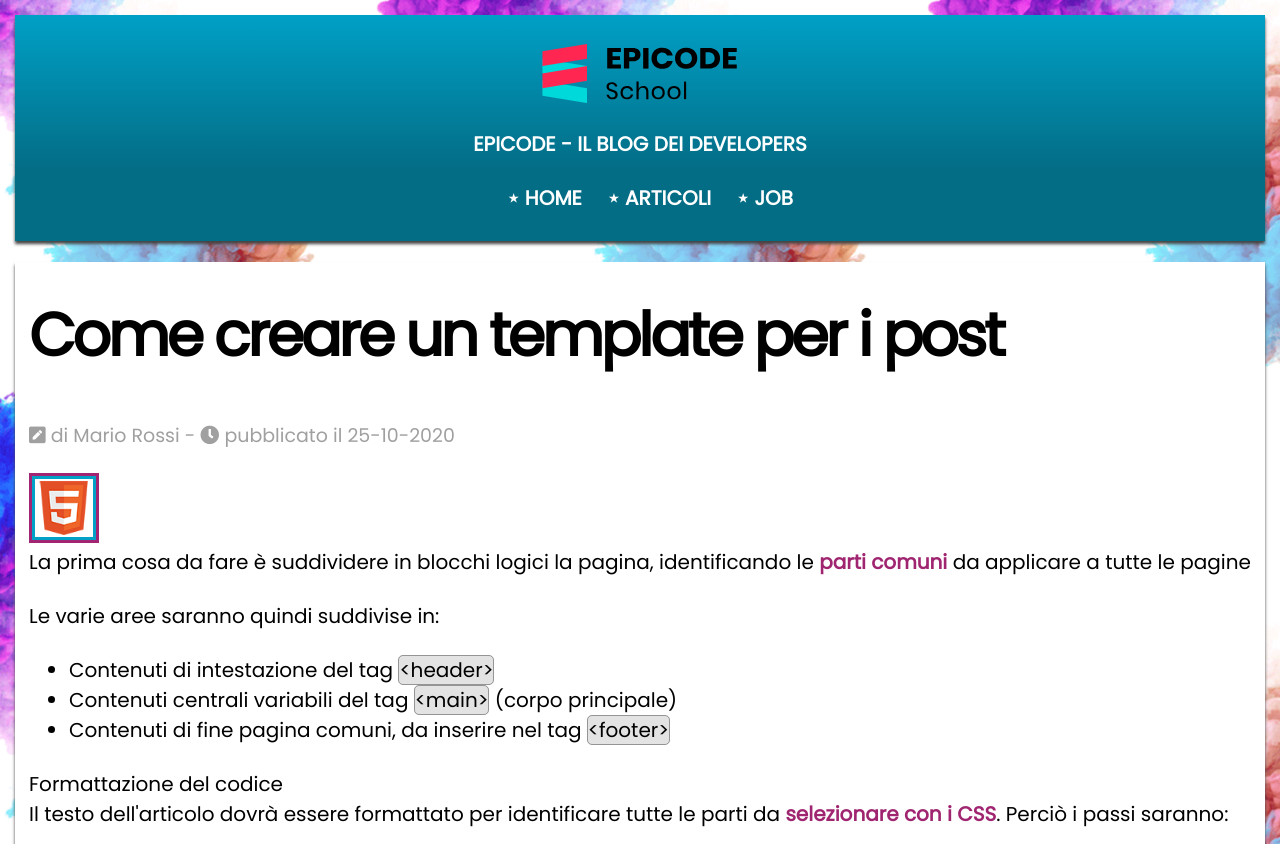
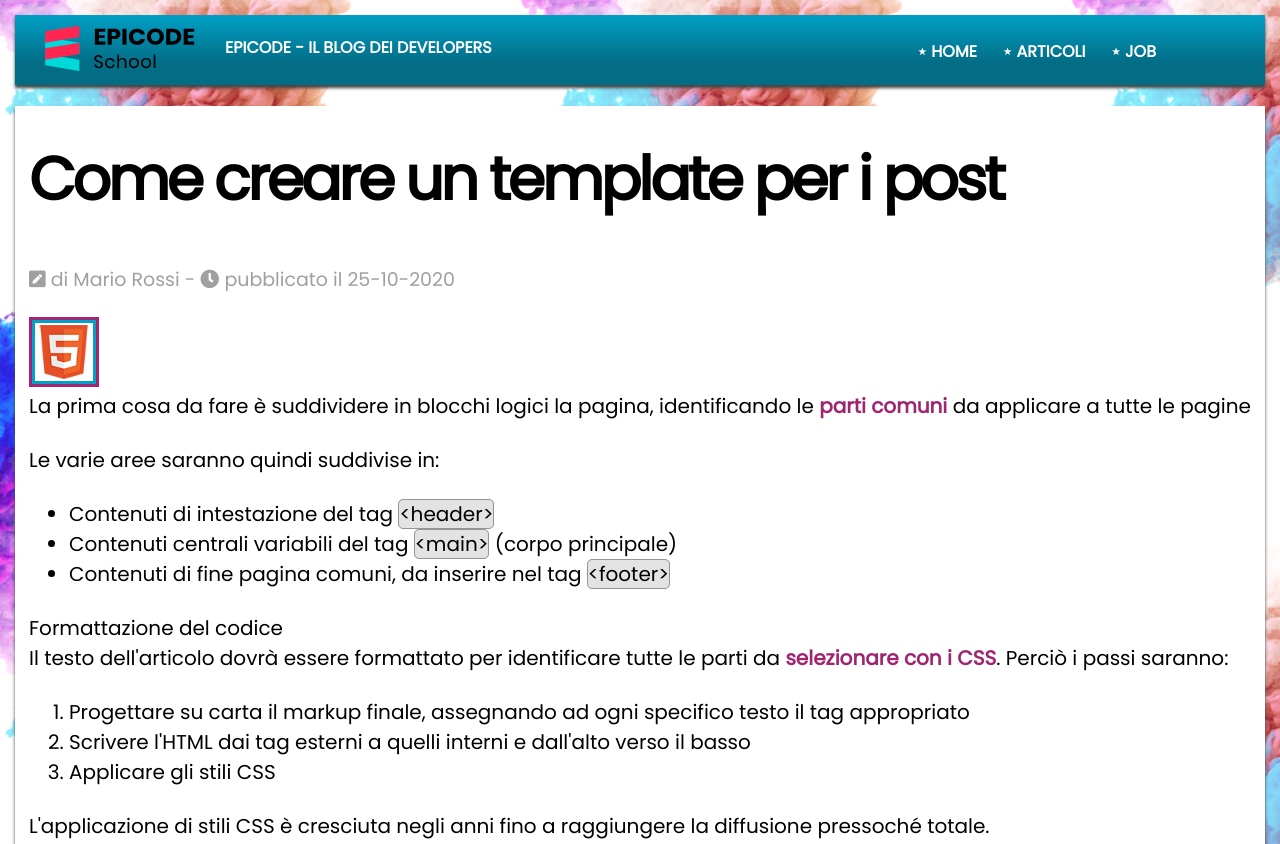
Before and after one commit to Cristiano-Rocchi/S5L1, a plain HTML site: page index.html in a window 1280 px wide. Shown: the top 844 px of the page. Drawn offline with Linux system fonts and the light colour scheme.

Commit message:
style header viewport 1200

```diff
--- a/assets/css/style.css
+++ b/assets/css/style.css
@@ -267,9 +267,11 @@ aside div p:last-child {
   p,
   ul,
   ol,
-  h2,
-  a {
+  h2 {
     font-size: 20px;
+  }
+  main a {
+    font-size: 17px;
   }
   input {
     width: 70%;
@@ -279,6 +281,44 @@ aside div p:last-child {
     height: 3em;
     width: 15%;
   }
+  aside div p:last-child {
+    font-size: 15px;
+  }
+  footer a {
+    font-size: 22px;
+  }
 }
 
 /* sistemare placeholder */
+/* sistemare a in mobile viewport */
+/* ingrandire tabella */
+@media screen and (min-width: 768px) {
+  header {
+    text-align: unset;
+    height: 5em;
+    padding-top: 10px;
+  }
+  header div,
+  nav,
+  header p {
+    display: inline-block;
+  }
+  header p {
+    position: absolute;
+    padding-top: 0.7em;
+    font-size: 16px;
+  }
+  nav {
+    padding-left: 48em;
+    padding-top: 0.7em;
+    position: absolute;
+  }
+}
+header a {
+  font-size: 16px;
+}
+header img {
+  width: 12em;
+  margin-right: 1.5em;
+  padding-bottom: 1em;
+}
```
